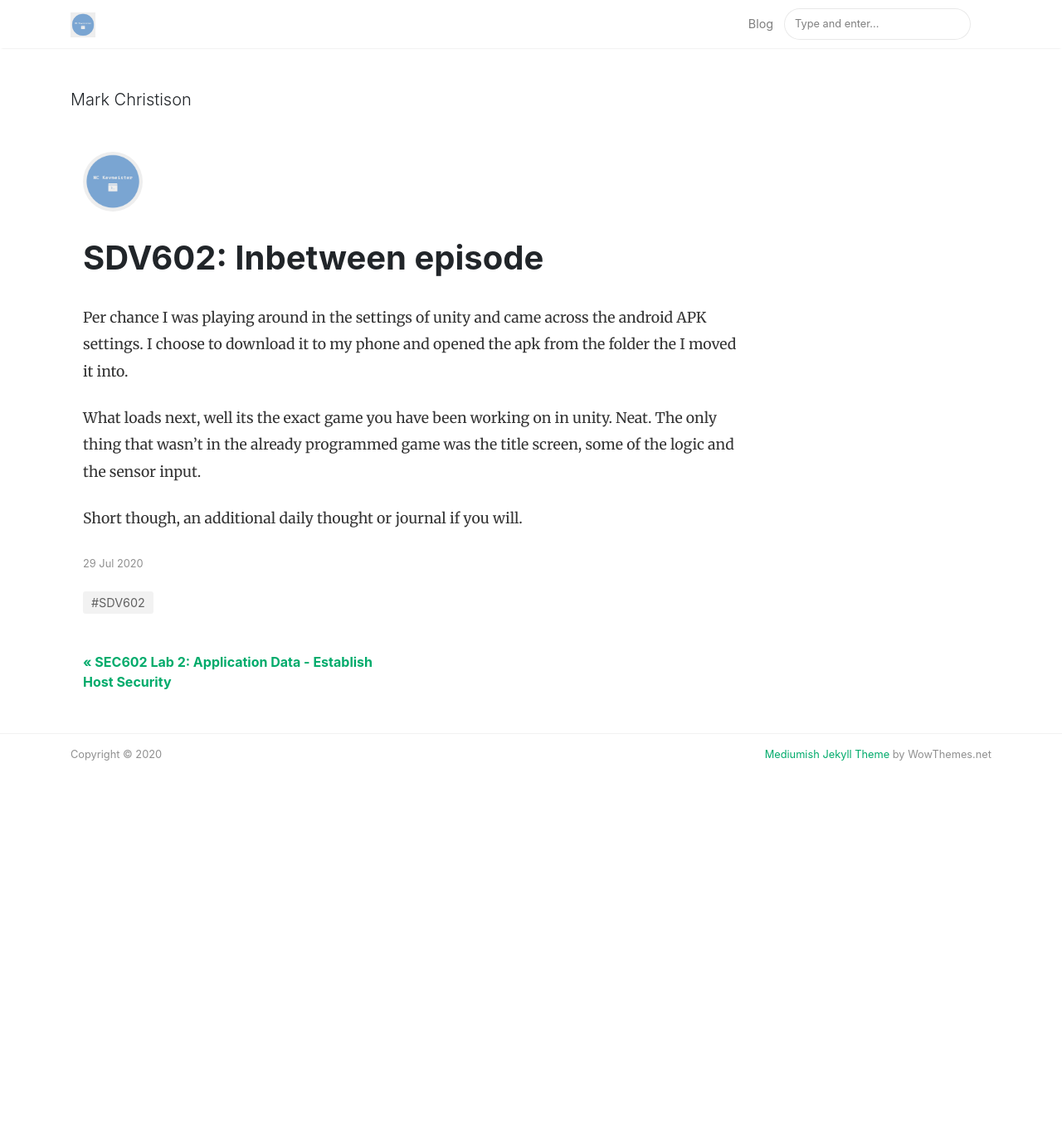
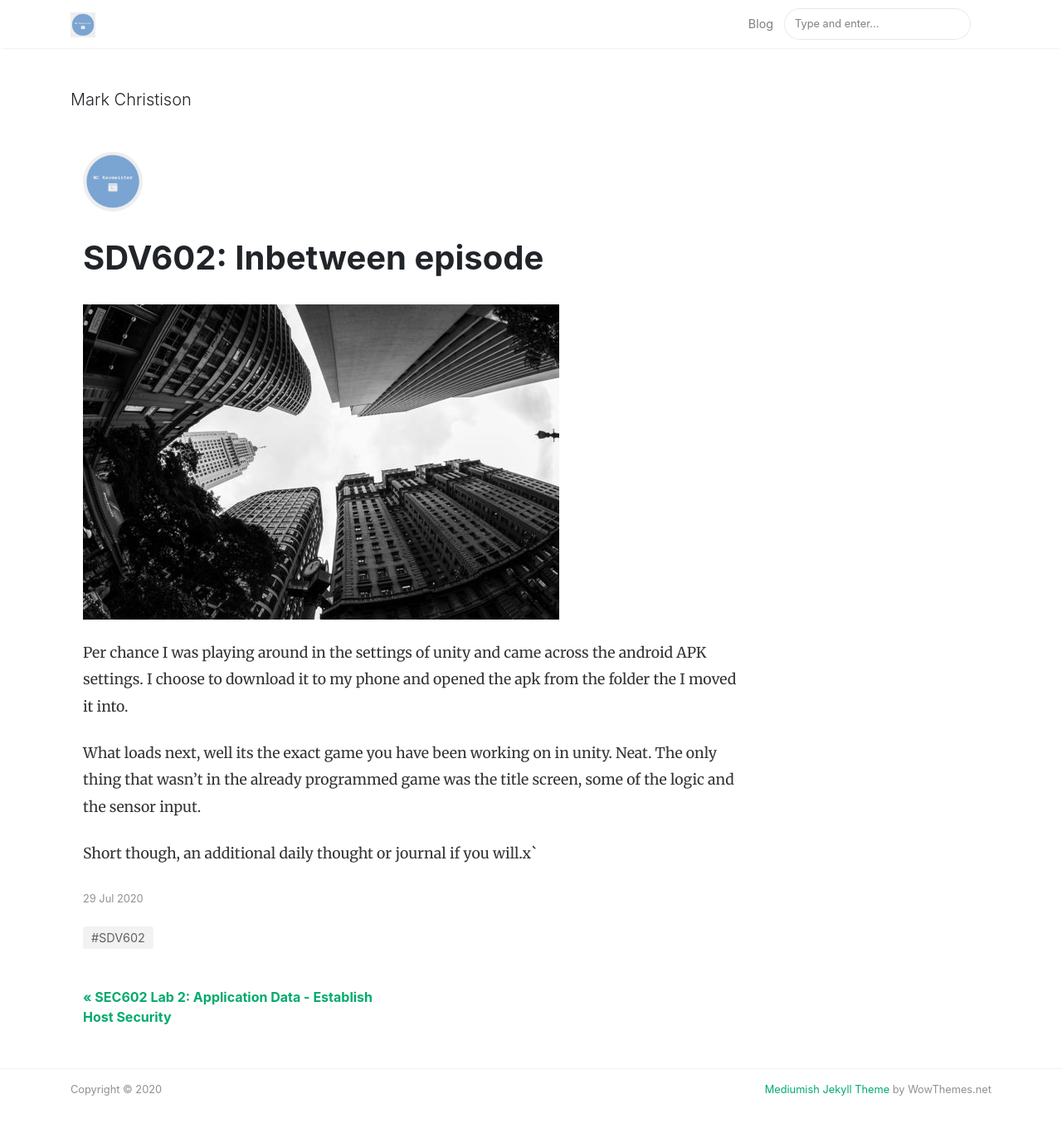
Before and after one commit to MCKevmeister/MCKevmeister.github.io, a Jekyll site: the page built from _posts/2020-07-29-sdv-miniblog.md, in a window 1280 px wide and 1397 px high. Shown: the top 1360 px of the window at 83% size. Built offline with Jekyll 4.4.1, drawn with Linux system fonts in a browser that asks for light colours; nearby versions of some CDN libraries; comment, search, counter and statistics services are not loaded.

Commit message:
image to blog

```diff
--- a/_posts/2020-07-29-sdv-miniblog.md
+++ b/_posts/2020-07-29-sdv-miniblog.md
@@ -5,7 +5,7 @@ date: 2020-07-29 19:09
 category:
 author: "MC, Kev aka the meister"
 tags: [SDV602]
-image:
+image: assets\images\pexels-photo-60069.jpeg
 featured: true
 hidden: false
 ---
@@ -14,4 +14,4 @@ Per chance I was playing around in the settings of unity and came across the and
 
 What loads next, well its the exact game you have been working on in unity. Neat. The only thing that wasn't in the already programmed game was the title screen, some of the logic and the sensor input.
 
-Short though, an additional daily thought or journal if you will.
+Short though, an additional daily thought or journal if you will.x`
```
Also changed, not shown: assets/images/pexels-photo-60069.jpeg (added).
